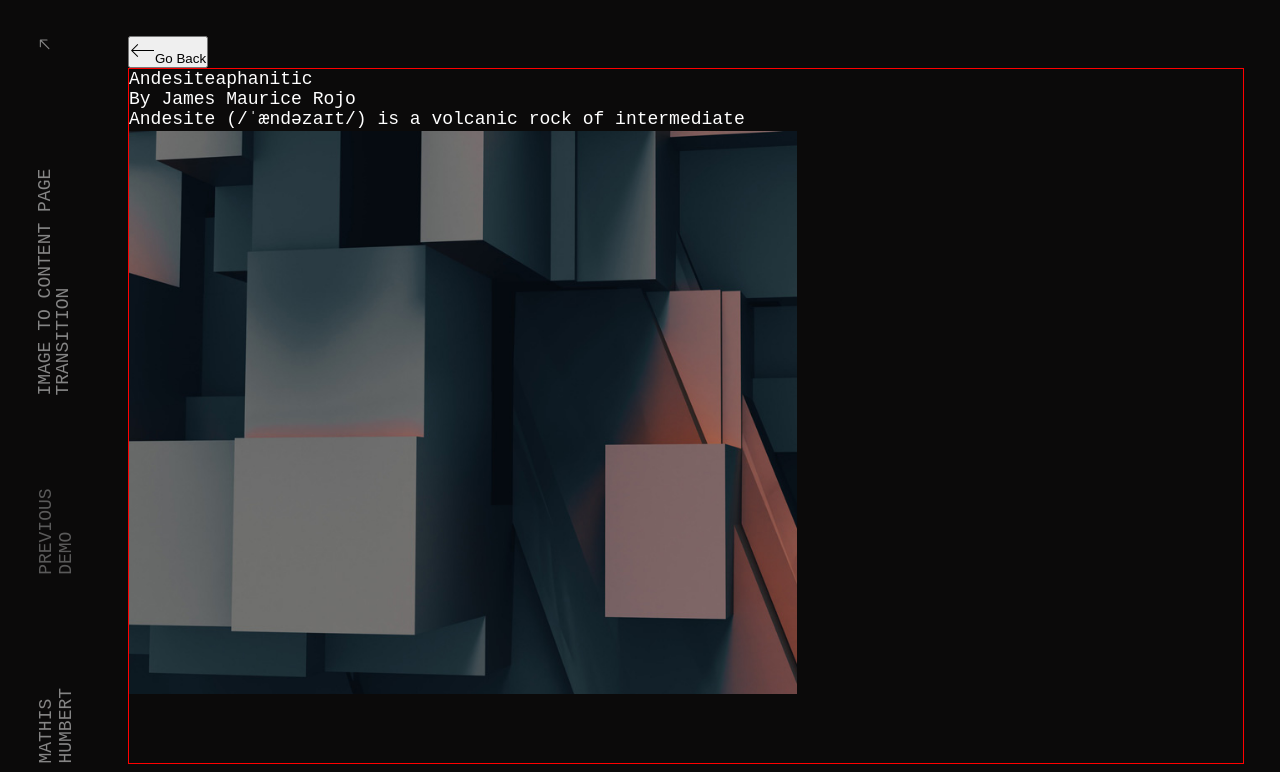
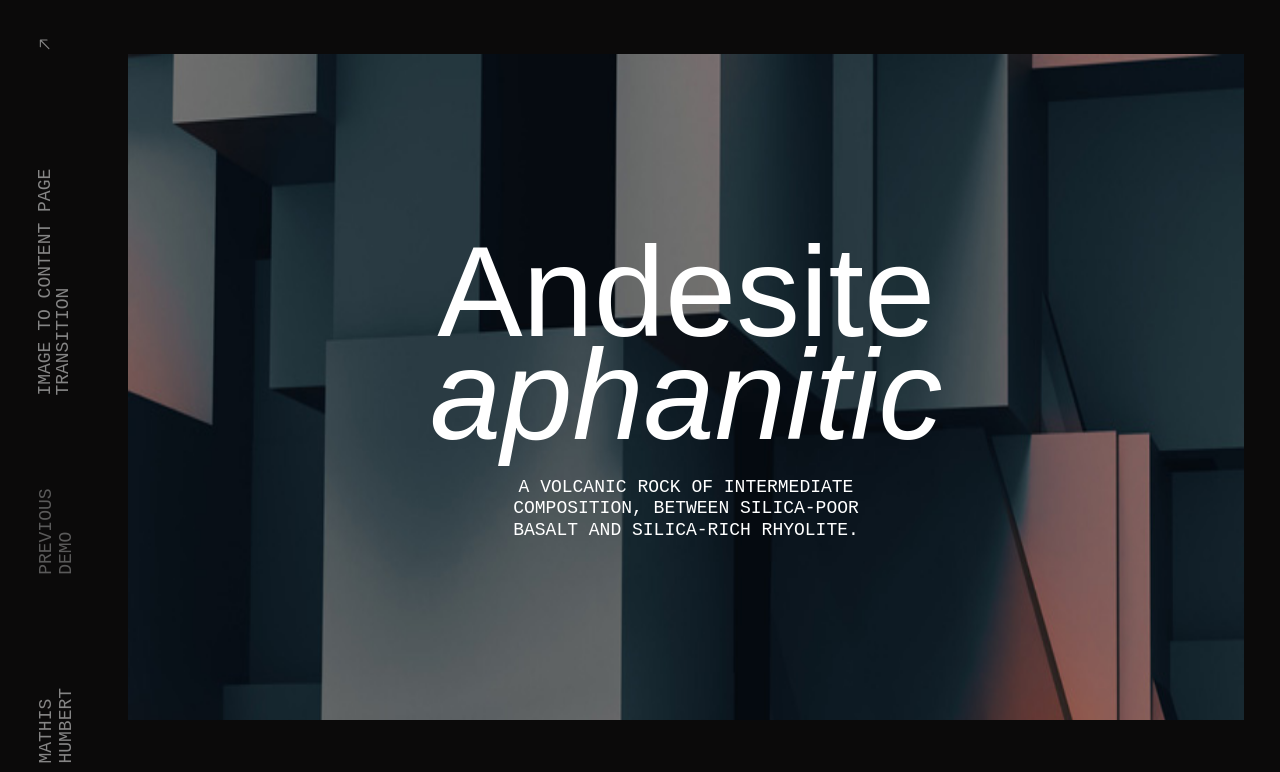
Before and after one commit to MathisHumbert/large-image-codrops, a React (Vite) app: page / in a window 1280 px wide. Shown: the top 772 px of the page. Built offline with nearby package versions, Linux system fonts and the light colour scheme; a web font is replaced by a local one.

Commit message:
working on preview to content transition

```diff
--- a/index.html
+++ b/index.html
@@ -8,7 +8,7 @@
     <meta name="viewport" content="width=device-width, initial-scale=1.0" />
     <title>Vite + React + TS</title>
   </head>
-  <body class="content-open">
+  <body>
     <main id="root"></main>
     <script type="module" src="/src/main.tsx"></script>
   </body>
--- a/src/App.tsx
+++ b/src/App.tsx
@@ -22,15 +22,16 @@ function raf(time: any) {
 requestAnimationFrame(raf);
 
 export default function App() {
-  useEffect(() => {
-    document.querySelectorAll('.content')[0].classList.add('content--current');
-  }, []);
+  // useEffect(() => {
+  //   document.querySelectorAll('.content')[0].classList.add('content--current');
+  // }, []);
+
   return (
     <>
       <Frame />
       <section className='preview__wrapper'>
         {previewItems.map((preview) => (
-          <PreviewItem key={preview.id} {...preview} />
+          <PreviewItem key={preview.id} {...preview} lenis={lenis} />
         ))}
       </section>
       <section className='content__wrapper'>
--- a/src/components/BackButton.tsx
+++ b/src/components/BackButton.tsx
@@ -4,7 +4,7 @@ export default function BackButton() {
   const onClick = () => {};
 
   return (
-    <button className='unbutton action' onClick={onClick}>
+    <button className='unbutton action__back' onClick={onClick}>
       <svg width='25px' height='25px' viewBox='0 0 25 25'>
         <path d='M24 12.001H2.914l5.294-5.295-.707-.707L1 12.501l6.5 6.5.707-.707-5.293-5.293H24v-1z'></path>
       </svg>
--- a/src/components/ContentItem.tsx
+++ b/src/components/ContentItem.tsx
@@ -6,7 +6,6 @@ type Props = {
   subtitle: string;
   author: string;
   description: string;
-  img: string;
   subimg: string[];
 };
 
@@ -15,33 +14,33 @@ export default function ContentItem({
   subtitle,
   author,
   description,
-  img,
   subimg,
 }: Props) {
   return (
     <div className='content'>
       <div className='content__group'>
         <div className='content__title'>
-          <span className='oh'>{title}</span>
-          <span className='oh'>{subtitle}</span>
+          <span className='oh'>
+            <span className='oh__inner'>{title}</span>
+          </span>
+          <span className='oh'>
+            <span className='oh__inner'>{subtitle}</span>
+          </span>
         </div>
-        <div className='content__meta oh'>{author}</div>
+        <div className='content__meta oh'>
+          <span className='oh__inner'>{author}</span>
+        </div>
         <div className='content__text'>{description}</div>
       </div>
-      <div className='preview__thumbs'>
+      <div className='content__thumbs'>
         {subimg.map((img) => (
           <div
+            key={img}
             className='content__thumbs__item'
             style={{ backgroundImage: `url('${img}')` }}
           ></div>
         ))}
       </div>
-      <div className='preview__img'>
-        <div
-          className='preview__img__inner'
-          style={{ backgroundImage: `url('${img}')` }}
-        ></div>
-      </div>
     </div>
   );
 }
--- a/src/components/PreviewItem.tsx
+++ b/src/components/PreviewItem.tsx
@@ -1,8 +1,12 @@
 import { useEffect, useRef } from 'react';
 import gsap from 'gsap';
 import { ScrollTrigger } from 'gsap/ScrollTrigger';
+import { Flip } from 'gsap/Flip';
+import getAdjacentItems from '../utils/getAdjacentItems';
+import Lenis from '@studio-freight/lenis';
 
 gsap.registerPlugin(ScrollTrigger);
+gsap.registerPlugin(Flip);
 
 type Props = {
   id: number;
@@ -10,20 +14,28 @@ type Props = {
   subtitle: string;
   description: string;
   img: string;
+  lenis: Lenis;
 };
 
 export default function PreviewItem({
+  id,
   img,
   title,
   subtitle,
   description,
+  lenis,
 }: Props) {
   const previewRef = useRef(null);
-  const previewImgRef = useRef(null);
+  const previewImgRef = useRef<HTMLDivElement>(null);
+  const previewImgInnerRef = useRef(null);
   const previewTitleRef = useRef(null);
+  const titleInnerRef = useRef(null);
+  const subtitleInnerRef = useRef(null);
+
+  const descriptionRef = useRef(null);
 
   useEffect(() => {
-    gsap.set(previewImgRef.current, { transformOrigin: '50% 0%' });
+    gsap.set(previewImgInnerRef.current, { transformOrigin: '50% 0%' });
 
     gsap
       .timeline({
@@ -34,29 +46,109 @@ export default function PreviewItem({
           scrub: 1,
         },
       })
-      .to(previewImgRef.current, { scaleY: 1.8, ease: 'none' }, 0)
+      .to(previewImgInnerRef.current, { scaleY: 1.8, ease: 'none' }, 0)
       .to(previewTitleRef.current, { yPercent: -100, ease: 'none' }, 0);
   }, []);
 
-  const onClick = () => {};
+  const onClick = () => {
+    const previewItems = document.querySelectorAll('.preview');
+    const previewItem = previewItems[id - 1];
+    const contentItem = document.querySelectorAll('.content')[id - 1];
+
+    const contentTitles = contentItem.querySelectorAll(
+      '.content__title .oh__inner'
+    );
+    const contentMeta = contentItem.querySelectorAll(
+      '.content__meta .oh__inner'
+    );
+    const contentThumbs = contentItem.querySelectorAll(
+      '.content__thumbs__item'
+    );
+    const backButton = document.querySelector('.action__back');
+
+    const adjacentItems = getAdjacentItems(previewItem, previewItems);
+
+    const tl = gsap.timeline({
+      defaults: { duration: 1.5, ease: 'power4.inOut' },
+      onStart: () => {
+        lenis.stop();
+        document.body.classList.add('content-open');
+        contentItem.classList.add('content--current');
+        gsap.set([contentTitles, contentMeta], { yPercent: -101, opacity: 0 });
+        gsap.set(contentThumbs, {
+          transformOrigin: '0% 0%',
+          yPercent: 150,
+          scale: 0,
+        });
+        gsap.set(backButton, { opacity: 0 });
+      },
+      onComplete: () => {},
+    });
+
+    for (const el of adjacentItems) {
+      tl.to(
+        el.item,
+        { y: el.position < id - 1 ? -window.innerHeight : window.innerHeight },
+        0
+      );
+    }
+
+    tl.add(() => {
+      const flip = Flip.getState(previewImgRef.current);
+      contentItem.appendChild(previewImgRef.current!);
+      Flip.from(flip, {
+        duration: 1.5,
+        ease: 'power4.inOut',
+        absolute: true,
+      });
+    }, 0)
+      .to(
+        [titleInnerRef.current, subtitleInnerRef.current],
+        {
+          yPercent: 101,
+          opacity: 0,
+          stagger: -0.03,
+        },
+        0
+      )
+      .to(descriptionRef.current, { yPercent: 101, opacity: 0 }, 0)
+      .to(previewImgInnerRef.current, { scaleY: 1 }, 0)
+      .addLabel('content', 0.15)
+      .to(backButton, { opacity: 1 }, 'content')
+      .to(contentTitles, { yPercent: 0, opacity: 1, stagger: -0.05 }, 'content')
+      .to(contentMeta, { yPercent: 0, opacity: 1 }, 'content')
+      .to(contentThumbs, { scale: 1, yPercent: 0, stagger: -0.05 }, 'content');
+
+    // lines
+  };
 
   return (
     <div className='preview' ref={previewRef}>
       <div className='preview__img__wrapper' onClick={onClick}>
-        <div className='preview__img'>
+        <div className='preview__img' ref={previewImgRef}>
           <div
             className='preview__img__inner'
             style={{ backgroundImage: `url('${img}')` }}
-            ref={previewImgRef}
+            ref={previewImgInnerRef}
           ></div>
         </div>
       </div>
       <div className='preview__title' ref={previewTitleRef}>
         <h2 className='preview__title__main'>
-          <span className='oh'>{title}</span>
-          <span className='oh'>{subtitle}</span>
+          <span className='oh'>
+            <span className='oh__inner' ref={titleInnerRef}>
+              {title}
+            </span>
+          </span>
+          <span className='oh'>
+            <span className='oh__inner' ref={subtitleInnerRef}>
+              {subtitle}
+            </span>
+          </span>
         </h2>
-        <p className='preview__description'>{description}</p>
+        <p className='preview__description' ref={descriptionRef}>
+          {description}
+        </p>
       </div>
     </div>
   );
--- a/src/index.css
+++ b/src/index.css
@@ -48,6 +48,11 @@ main {
 .oh {
   position: relative;
   overflow: hidden;
+}
+
+.oh__inner {
+  display: inline-block;
+  will-change: transform;
 }
 
 /*
@@ -118,7 +123,6 @@ PREVIEW
 
 .content-open .preview__wrapper {
   pointer-events: none;
-  opacity: 0;
 }
 
 .preview {
@@ -170,7 +174,7 @@ PREVIEW
   display: block;
 }
 
-.preview__title__main span:last-child {
+.preview__title__main > span:last-child {
   font-family: scotch-display, sans-serif;
   font-style: italic;
   font-weight: 500;
@@ -224,5 +228,77 @@ CONTENT
   position: relative;
   opacity: 1;
   pointer-events: auto;
-  border: 1px solid red;
 }
+
+.content__group {
+  grid-area: text;
+}
+
+.content__title {
+  font-family: scotch-display, sans-serif;
+  font-size: max(3rem, min(6.5vw, 5.5rem));
+  font-weight: 400;
+}
+
+.content__title span {
+  display: block;
+}
+
+.content__title > span:last-child {
+  padding-left: 0.75rem;
+  font-style: italic;
+  font-weight: 500;
+  transform: translateY(-25%);
+}
+
+.content__meta {
+  color: var(--color-text-alt);
+  margin-bottom: 2rem;
+}
+
+.content__text {
+  max-width: 400px;
+}
+
+.content__thumbs {
+  grid-area: thumbs;
+  display: flex;
+  gap: 2vw;
+}
+
+.content__thumbs__item {
+  width: 100px;
+  aspect-ratio: 1.5;
+}
+
+.content .preview__img {
+  grid-area: img;
+}
+
+.unbutton {
+  font: inherit;
+  fill: currentColor;
+  cursor: pointer;
+  color: inherit;
+  background: 0 0;
+  border: 0;
+  align-items: center;
+  margin: 0;
+  padding: 0;
+  display: flex;
+}
+
+.action__back {
+  grid-area: back;
+  padding: 1rem 0;
+}
+
+.action__back svg {
+  width: 2em;
+  height: 2em;
+}
+
+.action__back span {
+  margin-left: 1rem;
+  text-transform: uppercase;
+}
--- a/src/mockData.ts
+++ b/src/mockData.ts
@@ -79,7 +79,6 @@ export const contentItems = [
     author: 'By James Maurice Rojo',
     description:
       'Andesite (/ˈændəzaɪt/) is a volcanic rock of intermediate composition. In a general sense, it is the intermediate type between silica-poor basalt and silica-rich rhyolite.',
-    img: '1.jpg',
     subimg: ['1_1.jpg', '1_2.jpg', '1_3.jpg', '1_4.jpg'],
   },
   {
@@ -89,7 +88,6 @@ export const contentItems = [
     author: 'By Anna Walters',
     description:
       "A batholith (from Ancient Greek bathos 'depth', and lithos 'rock') is a large mass of intrusive igneous rock (also called plutonic rock), larger than 100 km2 (40 sq mi) in area, that forms from cooled magma deep in Earth's crust.",
-    img: '2.jpg',
     subimg: ['2_1.jpg', '2_2.jpg', '2_3.jpg', '2_4.jpg'],
   },
   {
@@ -99,7 +97,6 @@ export const contentItems = [
     author: 'By Walter Green',
     description:
       'Pumice ( /ˈpʌmɪs/), called pumicite in its powdered or dust form, is a volcanic rock that consists of highly vesicular rough-textured volcanic glass, which may or may not contain crystals. It is typically light-colored.',
-    img: '3.jpg',
     subimg: ['3_1.jpg', '3_2.jpg', '3_3.jpg', '3_4.jpg'],
   },
   {
@@ -109,7 +106,6 @@ export const contentItems = [
     author: 'By Nora Gilberts',
     description:
       'Latite is an igneous, volcanic rock, with aphanitic-aphyric to aphyric-porphyritic texture. Its mineral assemblage is usually alkali feldspar and plagioclase in approximately equal amounts.',
-    img: '4.jpg',
     subimg: ['4_1.jpg', '4_2.jpg', '4_3.jpg', '4_4.jpg'],
   },
   {
@@ -119,7 +115,6 @@ export const contentItems = [
     author: 'By Bobby D. May',
     description:
       'Rhomb porphyry is a volcanic rock with gray-white large porphyritic rhombus-shaped phenocrysts of feldspar (commonly anorthoclase) embedded in a very fine-grained red-brown matrix.',
-    img: '5.jpg',
     subimg: ['5_1.jpg', '5_2.jpg', '5_3.jpg', '5_4.jpg'],
   },
   {
@@ -129,7 +124,6 @@ export const contentItems = [
     author: 'By Maria Kilkenny',
     description:
       'Bytownite is a calcium rich member of the plagioclase solid solution series of feldspar minerals with composition between anorthite and labradorite. Like others of the series, bytownite forms grey to white triclinic crystals.',
-    img: '6.jpg',
     subimg: ['6_1.jpg', '6_2.jpg', '6_3.jpg', '6_4.jpg'],
   },
   {
@@ -139,7 +133,6 @@ export const contentItems = [
     author: 'By Lauren Kraft',
     description:
       'Oligoclase is a rock-forming mineral belonging to the plagioclase feldspars. In chemical composition and in its crystallographic and physical characters it is intermediate between albite and anorthite.',
-    img: '7.jpg',
     subimg: ['7_1.jpg', '7_2.jpg', '7_3.jpg', '7_4.jpg'],
   },
   {
@@ -149,7 +142,6 @@ export const contentItems = [
     author: 'By Stephen Kaiser',
     description:
       'Mordenite is a zeolite mineral that is one of the six most abundant zeolites and is used commercially. It was first described in 1864 by Henry How.',
-    img: '8.jpg',
     subimg: ['8_1.jpg', '8_2.jpg', '8_3.jpg', '8_4.jpg'],
   },
   {
@@ -159,7 +151,6 @@ export const contentItems = [
     author: 'By Alexander Cook',
     description:
       'Stishovite is an extremely hard, dense tetragonal form (polymorph) of silicon dioxide. Large natural crystals of stishovite are extremely rare and are usually found as clasts of 1 to 2 mm in length.',
-    img: '9.jpg',
     subimg: ['9_1.jpg', '9_2.jpg', '9_3.jpg', '9_4.jpg'],
   },
 ];
--- /dev/null
+++ b/src/utils/getAdjacentItems.ts
@@ -0,0 +1,15 @@
+import isInViewport from './isInViewPort';
+
+const getAdjacentItems = (item: Element, items: NodeListOf<Element>) => {
+  let arr: any = [];
+
+  items.forEach((otherItem, position) => {
+    if (item != otherItem && isInViewport(otherItem)) {
+      arr.push({ position: position, item: otherItem });
+    }
+  });
+
+  return arr;
+};
+
+export default getAdjacentItems;
--- /dev/null
+++ b/src/utils/isInViewPort.ts
@@ -0,0 +1,19 @@
+const isInViewport = (elem: Element) => {
+  var bounding = elem.getBoundingClientRect();
+  return (
+    ((bounding.bottom >= 0 &&
+      bounding.bottom <=
+        (window.innerHeight || document.documentElement.clientHeight)) ||
+      (bounding.top >= 0 &&
+        bounding.top <=
+          (window.innerHeight || document.documentElement.clientHeight))) &&
+    ((bounding.right >= 0 &&
+      bounding.right <=
+        (window.innerWidth || document.documentElement.clientWidth)) ||
+      (bounding.left >= 0 &&
+        bounding.left <=
+          (window.innerWidth || document.documentElement.clientWidth)))
+  );
+};
+
+export default isInViewport;
```
